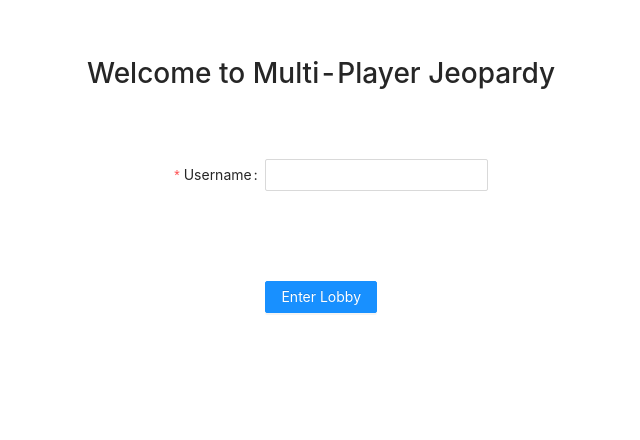
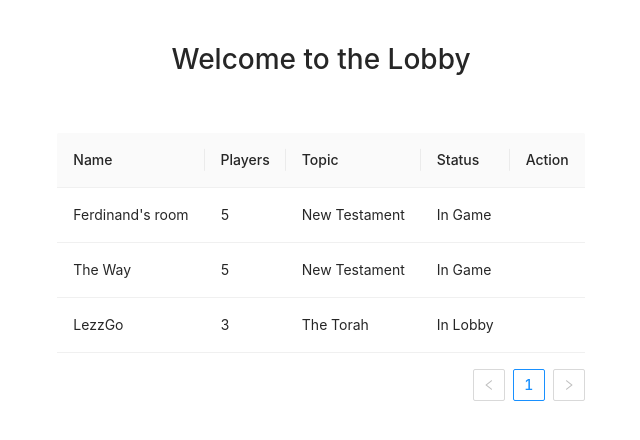
Before and after one commit to FerdinandYeboah/jepoardy, a React (Create React App) app: page /lobby in a window 1280 px wide. Shown: the top 440 px of the page, without its empty margins (319-959 px from the left). Built offline with nearby package versions, Linux system fonts and the light colour scheme.

Commit message:
Some work on lobby screen

```diff
--- a/src/App.tsx
+++ b/src/App.tsx
@@ -1,7 +1,9 @@
+import './App.css'
+
 import React from 'react'
 import {BrowserRouter, Route} from 'react-router-dom'
 import Home from './screens/Home'
-import './App.css'
+import Lobby from './screens/Lobby'
 
 export default function App(){
     return (
@@ -10,7 +12,7 @@ export default function App(){
 
         {/* ADD ALL PATHS FOR THE APP HERE. INCLUDING NESTED PATHS i.e /register/student */}
         <Route exact path="/" component={Home} />
-        <Route exact path="/lobby" component={Home} />
+        <Route exact path="/lobby" component={Lobby} />
         <Route exact path="/game-board" component={Home} />
         <Route exact path="/question" component={Home} />
 
--- /dev/null
+++ b/src/screens/Lobby.tsx
@@ -0,0 +1,104 @@
+import React from 'react';
+
+import { Table, Tag } from 'antd';
+
+const { Column, ColumnGroup } = Table;
+
+const columns = [
+  {
+    title: 'Name',
+    dataIndex: 'name',
+    key: 'name',
+  },
+  {
+    title: 'Players',
+    dataIndex: 'numPlayers',
+    key: 'numPlayers',
+  },
+  {
+    title: 'Topic',
+    dataIndex: 'topic',
+    key: 'topic',
+  },
+  {
+    title: 'Status',
+    dataIndex: 'status',
+    key: 'status',
+  },
+  {
+    title: 'Action',
+  }
+];
+
+const data = [
+  {
+    key: '1',
+    name: 'Ferdinand\'s room',
+    numPlayers: 5,
+    topic: "New Testament",
+    status: "In Game",
+    // join: 'TBD'
+  },
+  {
+    key: '2',
+    name: 'The Way',
+    numPlayers: 5,
+    topic: "New Testament",
+    status: "In Game",
+    // join: 'TBD'
+  },
+  {
+    key: '3',
+    name: 'LezzGo',
+    numPlayers: 3,
+    topic: "The Torah",
+    status: "In Lobby",
+    // join: 'TBD'
+  },
+];
+
+// Styles
+const gridContainer = {
+  width: "80VW",
+  height: "80VH",
+  display: "grid",
+  gridTemplateAreas:
+  `
+      "header header header header"
+      "roomList   roomList   roomList   roomList"
+      "roomList   roomList   roomList   roomList"
+      "lobby  lobby  lobby  lobby"
+  `,
+  margin: "auto", //This centers horizontally and seems to center children too.
+  // border: "3px solid black"
+}
+
+const headerStyle = {
+  gridArea: "header",
+  // border: "3px solid black",
+  justifySelf: "center",
+  alignSelf: "center"
+};
+
+const roomListStyle = {
+  gridArea: "roomList",
+  // border: "3px solid black",
+  justifySelf: "center",
+  // alignSelf: "center"
+};
+
+export default function Lobby() {
+  return (
+    <div style={gridContainer}>
+
+      {/* HEADING */}
+      <h1 style={headerStyle}>Welcome to the Lobby</h1>
+
+      {/* ROOM TABLE */}
+      <div style={roomListStyle}>
+        <Table columns={columns} dataSource={data}/>
+      </div>
+
+    </div>
+  );
+}
```
